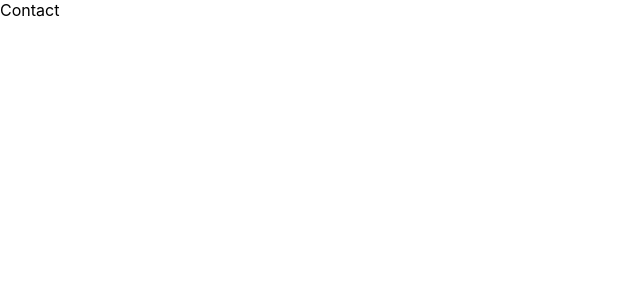
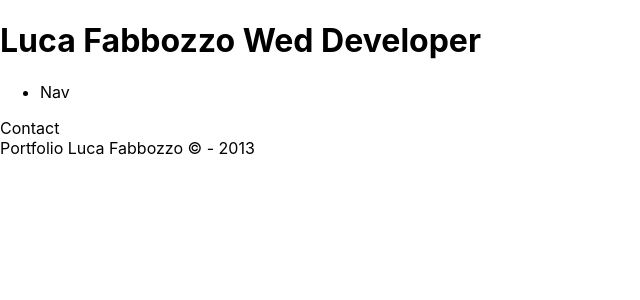
Before and after one commit to LucaFabbozzo/React-portfolio, a React (Create React App) app: page /contact in a window 1280 px wide. Shown: the top 300 px of the page, without its empty margins (0-640 px from the left). Built offline with nearby package versions, Linux system fonts and the light colour scheme.

Commit message:
layout components

```diff
--- /dev/null
+++ b/src/components/layout/Foot.js
@@ -0,0 +1,9 @@
+import React from "react";
+
+export const Foot = () => {
+  return (
+    <footer>
+      Portfolio Luca Fabbozzo &copy; - 2013
+    </footer>
+  );
+};
--- /dev/null
+++ b/src/components/layout/Header.js
@@ -0,0 +1,14 @@
+import React from 'react'
+
+export const Header = () => {
+  return (
+    <header>
+      <h1>Luca Fabbozzo Wed Developer</h1>
+      <nav>
+        <ul>
+          <li>Nav</li>
+        </ul>
+      </nav>
+    </header>
+  )
+}
--- a/src/router/MyRoute.js
+++ b/src/router/MyRoute.js
@@ -5,12 +5,14 @@ import { Curriculum } from "../components/Curriculum";
 import { Services } from '../components/Services';
 import { Start } from '../components/Start';
 import { Contact } from '../components/Contact';
+import { Header } from '../components/layout/Header';
+import { Foot } from '../components/layout/Foot';
 
 export const MyRoute = () => {
   return (
     <BrowserRouter>
       {/* Header and Navbar */}
-
+      <Header />
       {/* Main */}
       <Routes>
         <Route path="/" element={<Start />} />
@@ -21,6 +23,7 @@ export const MyRoute = () => {
         <Route path="/contact" element={<Contact />} />
       </Routes>
       {/* Footer */}
+      <Foot />
     </BrowserRouter>
   );
 }
```
